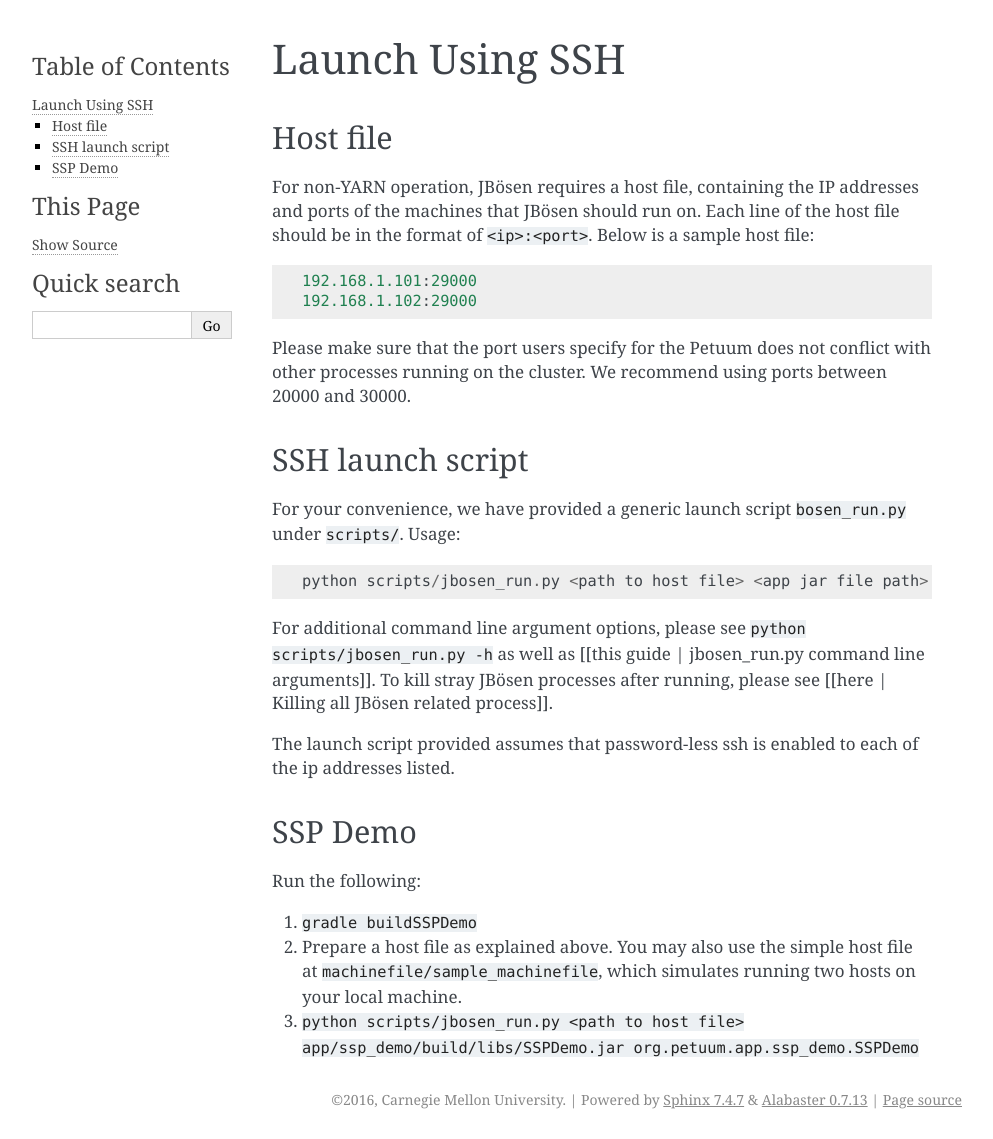
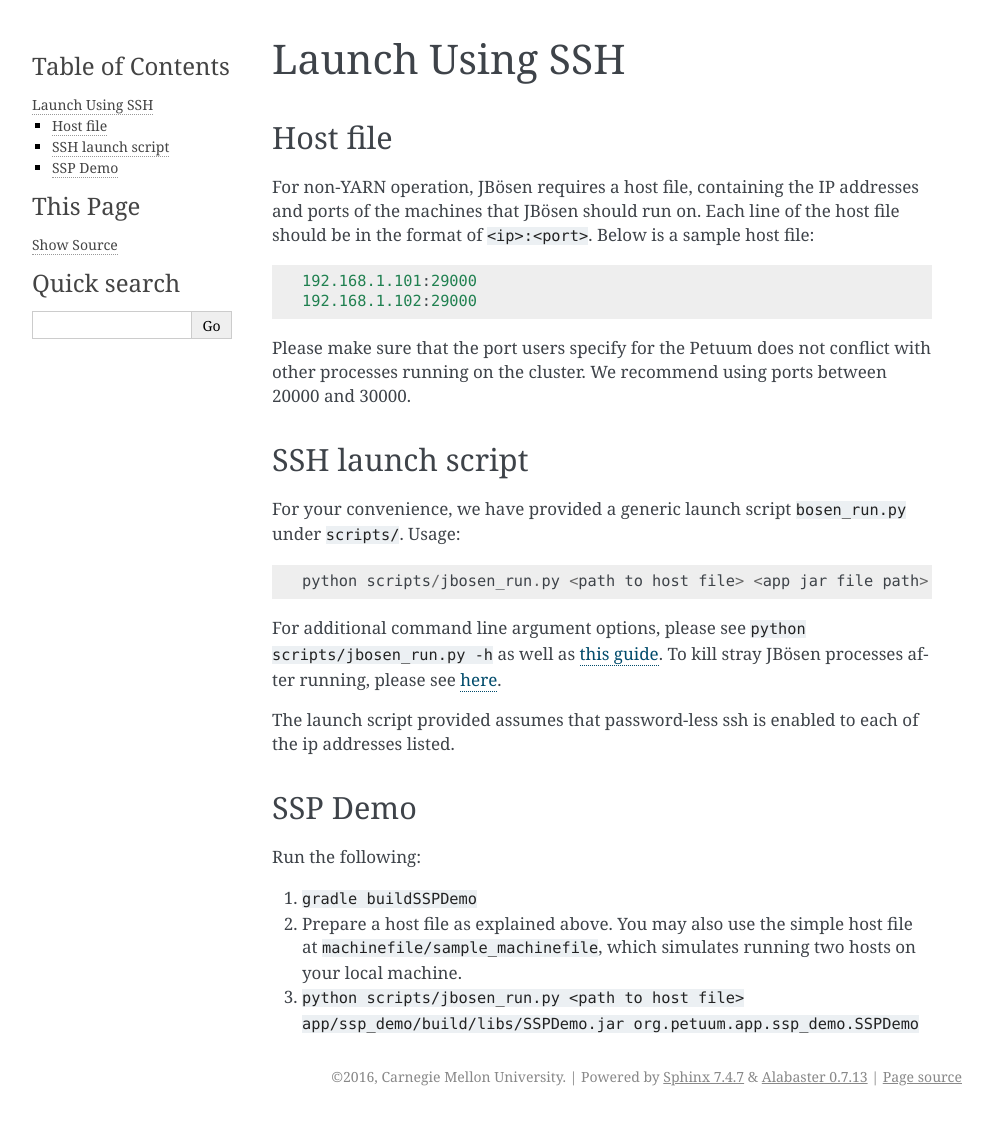
Before and after one commit to sailing-pmls/jbosen, a Sphinx documentation site: the page built from docs/launch-ssh.md, in a window 1280 px wide. Shown: the whole page, without its empty margins (148-1141 px from the left). Built offline with Sphinx 7.4.7, drawn with Linux system fonts in a browser that asks for light colours; after the commit the page ends 1116 px from its top, so only the background shows below that.

Commit message:
Update launch-ssh.md

````diff
--- a/docs/launch-ssh.md
+++ b/docs/launch-ssh.md
@@ -13,7 +13,7 @@
 ```
 python scripts/jbosen_run.py <path to host file> <app jar file path> <app main class name>
 ```
-For additional command line argument options, please see `python scripts/jbosen_run.py -h` as well as [[this guide | jbosen_run.py command line arguments]]. To kill stray JBösen processes after running, please see [[here | Killing all JBösen related process]].
+For additional command line argument options, please see `python scripts/jbosen_run.py -h` as well as [this guide](jbosen-run-args.md). To kill stray JBösen processes after running, please see [here](killing.md).
 
 The launch script provided assumes that password-less ssh is enabled to each of the ip addresses listed.
 
````
